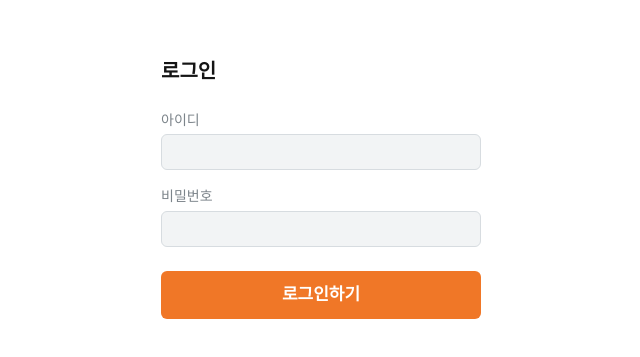
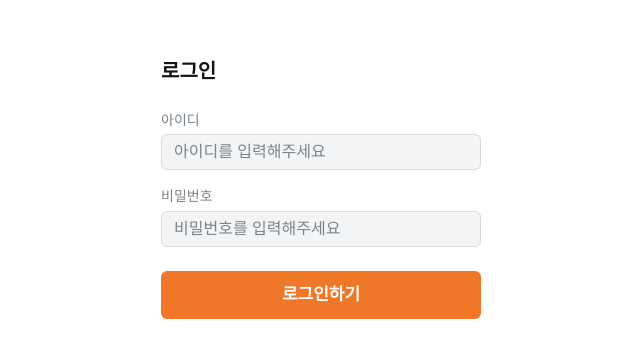
Before and after one commit to zegiha/loan_admin, a Next.js app: page /login in a window 1280 px wide. Shown: the part 183-540 px from the top of the page, without its empty margins (319-959 px from the left). Built offline with nearby package versions, Linux system fonts and the light colour scheme.

Commit message:
chore: 브랜치 변경

```diff
--- a/app/login/page.tsx
+++ b/app/login/page.tsx
@@ -6,10 +6,15 @@ import {useState} from "react";
 import {check_id_and_message} from "@/shared/model";
 import check_password_and_message from "@/shared/model/check_password_and_message";
 import {TextInput} from "@/widgets/molecules";
+import {login_action} from "@/features/login";
 
 export default function Login() {
   const [id, set_id] = useState<string>('')
   const [password, set_password] = useState<string>('')
+
+  const handle_login = () => {
+    login_action(id, password)
+  }
 
   return (
     <div className={style.container}>
@@ -22,6 +27,7 @@ export default function Login() {
             label={'아이디'}
             value={id}
             onChangeAction={(v) => set_id(v)}
+            placeholder={'아이디를 입력해주세요'}
             error_checker={[check_id_and_message]}
           />
           <TextInput
@@ -29,10 +35,11 @@ export default function Login() {
             input_type={'password'}
             value={password}
             onChangeAction={(v) => set_password(v)}
+            placeholder={'비밀번호를 입력해주세요'}
             error_checker={[check_password_and_message]}
           />
         </div>
-        <button className={style.button}>
+        <button className={style.button} onClick={handle_login}>
           <Typo.Contents color={'onPrimary'} emphasize>로그인하기</Typo.Contents>
         </button>
       </div>
--- a/app/page.tsx
+++ b/app/page.tsx
@@ -1,10 +1,9 @@
 'use client'
 
 import {useEffect} from "react";
-import {check_login} from "@/features/api";
+import {check_login} from "@/features/home";
 
 export default function Home() {
-
   useEffect(() => {
     check_login()
   }, []);
--- a/features/api/index.ts
+++ /dev/null
@@ -1,5 +0,0 @@
-import check_login from "@/features/api/check_login";
-
-export {
-  check_login,
-}
--- /dev/null
+++ b/features/home/index.ts
@@ -0,0 +1,5 @@
+import check_login from "@/features/home/check_login";
+
+export {
+  check_login,
+}
--- /dev/null
+++ b/features/login/index.ts
@@ -0,0 +1,5 @@
+import login_action from "@/features/login/login_action";
+
+export {
+  login_action,
+}
--- /dev/null
+++ b/features/login/login_action.ts
@@ -0,0 +1,13 @@
+'use server'
+
+import {cookies} from "next/headers";
+import {redirect} from "next/navigation";
+
+export default async function login_action(
+  id: string,
+  password: string
+) {
+  const cookie_store = await cookies()
+  cookie_store.set('refresh_token', 'test_token')
+  redirect('/')
+}
--- a/widgets/molecules/textInput/textInput.tsx
+++ b/widgets/molecules/textInput/textInput.tsx
@@ -7,12 +7,14 @@ import style from './style.module.css'
 export default function TextInput({
   label,
   value,
+  placeholder,
   onChangeAction,
   error_checker,
   input_type='text'
 }: {
   label?: string
   value: string
+  placeholder?: string
   onChangeAction: (v: string) => void
   error_checker: Array<(v: string) => string | null>
   input_type?: 'text' | 'password'
@@ -35,6 +37,7 @@ export default function TextInput({
       <input
         type={input_type}
         className={error !== null ? style.input_error : style.input}
+        placeholder={placeholder}
         value={value}
         onChange={(e) => {
           handle_error_checker(e.target.value)
```
Also changed, not shown: features/home/check_login.ts (renamed from features/api/check_login.ts).
